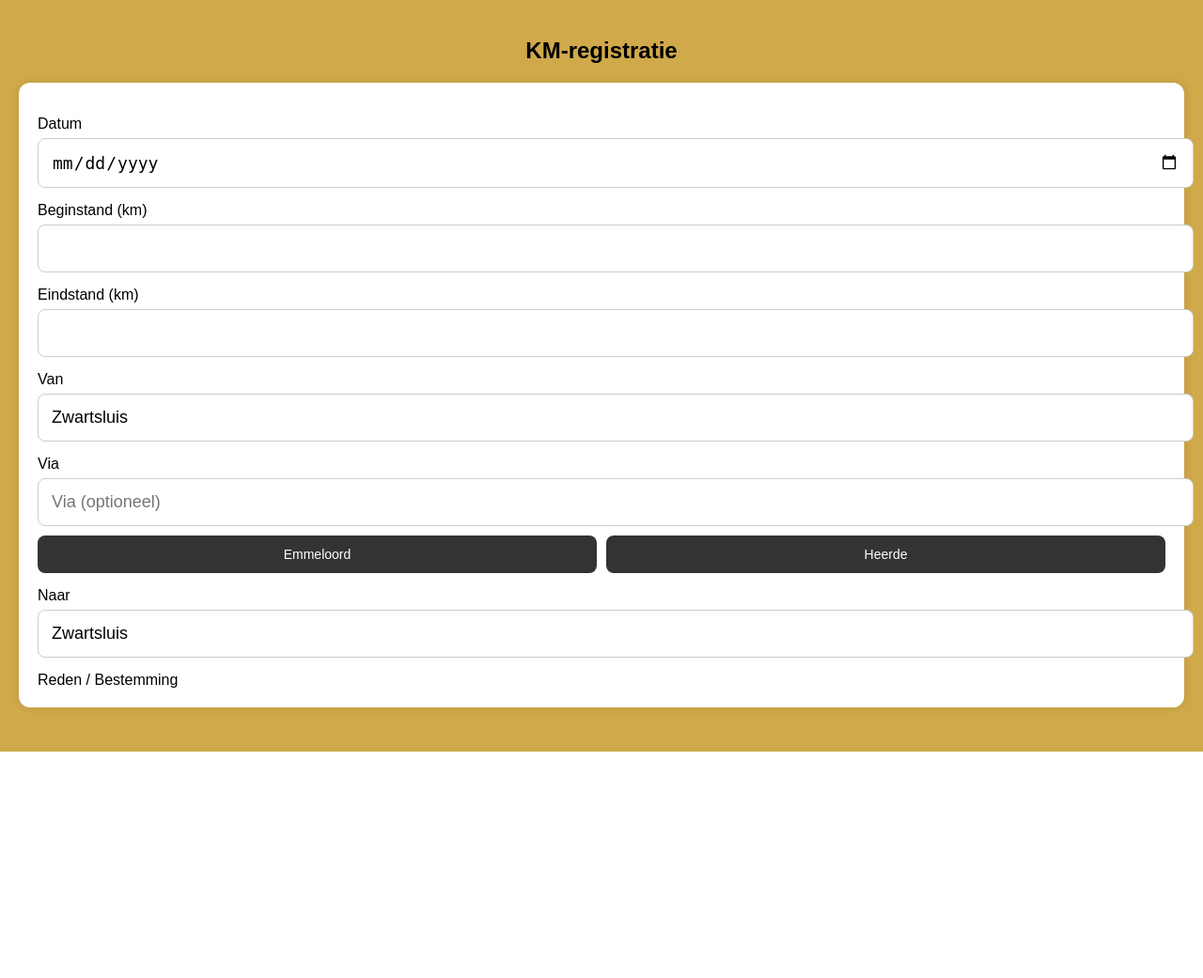
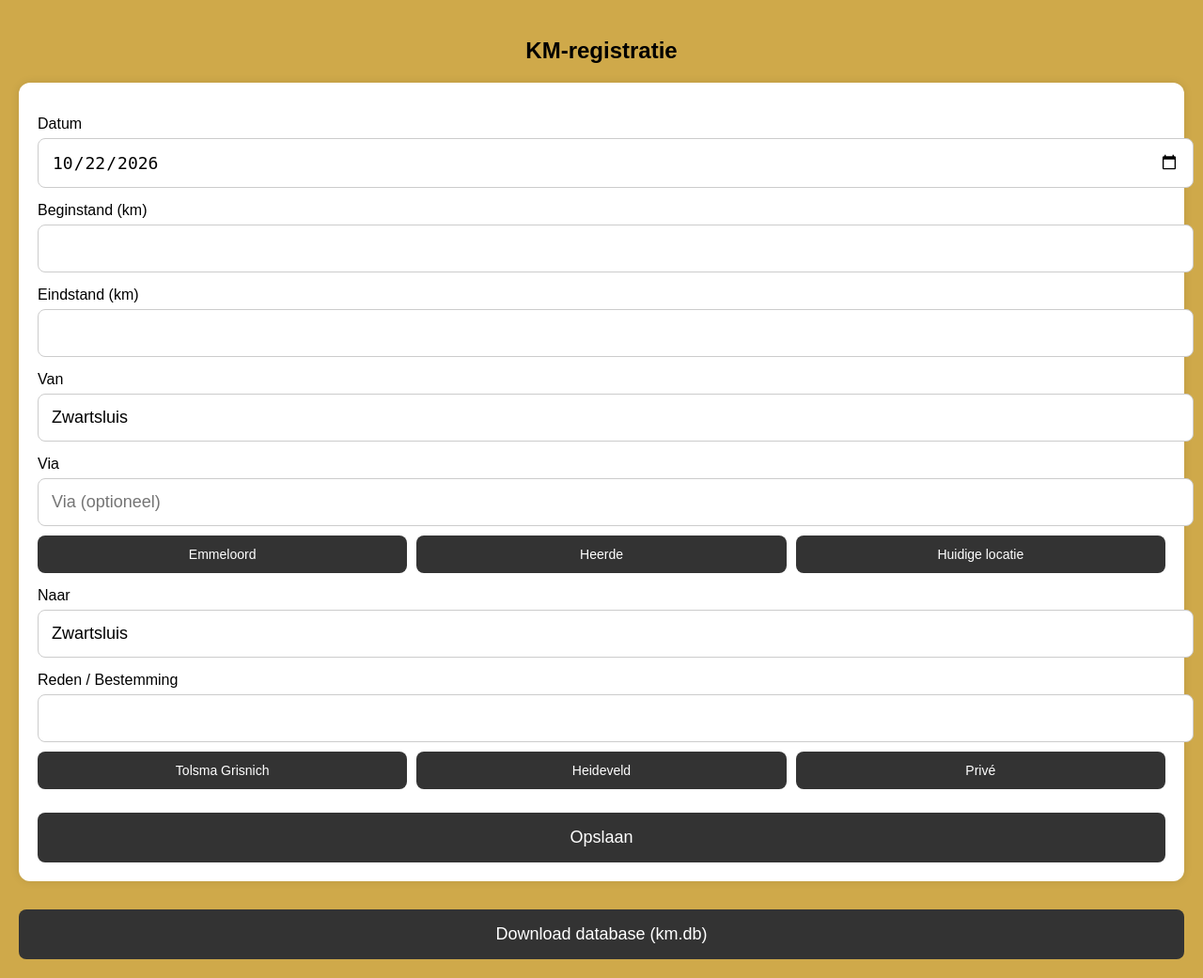
Before and after one commit to BJKuiken/kmapp, a Flask app: page / in a window 1280 px wide. Shown: the whole page at 94% size. Before the commit the page ends 800 px from the top, so only its background shows below. Run offline with Flask 3, Linux system fonts and the light colour scheme.

Commit message:
Update index.html

```diff
--- a/templates/index.html
+++ b/templates/index.html
@@ -13,6 +13,7 @@
         .btn-row { display: flex; gap: 10px; margin-top: 10px; }
         .quick-btn { flex: 1; padding: 12px; background: #333; color: white; border: none; border-radius: 8px; font-size: 14px; }
         button[type="submit"] { width: 100%; padding: 16px; margin-top: 25px; background: #333; color: white; font-size: 18px; border: none; border-radius: 8px; }
+        .download-btn { margin-top: 30px; padding: 16px; width: 100%; background: #333; color: white; font-size: 18px; border: none; border-radius: 8px; }
     </style>
 </head>
 <body>
@@ -20,6 +21,7 @@
 <h2>KM-registratie</h2>
 
 <form id="kmForm">
+
     <label>Datum</label>
     <input type="date" id="datum" name="datum" required>
 
@@ -33,14 +35,105 @@
     <input type="text" id="van" name="van" value="Zwartsluis" required>
 
     <label>Via</label>
-    <input type="text" id="via" name="via" value="" placeholder="Via (optioneel)">
+    <input type="text" id="via" name="via" placeholder="Via (optioneel)">
 
     <div class="btn-row">
         <button type="button" class="quick-btn" onclick="setVia('Emmeloord')">Emmeloord</button>
         <button type="button" class="quick-btn" onclick="setVia('Heerde')">Heerde</button>
+        <button type="button" class="quick-btn" onclick="getLocation()">Huidige locatie</button>
     </div>
 
     <label>Naar</label>
     <input type="text" id="naar" name="naar" value="Zwartsluis" required>
 
     <label>Reden / Bestemming</label>
+    <input type="text" id="reden" name="reden" required>
+
+    <div class="btn-row">
+        <button type="button" class="quick-btn" onclick="setReason('Tolsma Grisnich')">Tolsma Grisnich</button>
+        <button type="button" class="quick-btn" onclick="setReason('Heideveld')">Heideveld</button>
+        <button type="button" class="quick-btn" onclick="setReason('Privé')">Privé</button>
+    </div>
+
+    <button type="submit">Opslaan</button>
+</form>
+
+<!-- DOWNLOAD DATABASE KNOP (1x) -->
+<button class="download-btn" onclick="window.location.href='/download-db'">
+    Download database (km.db)
+</button>
+
+<script>
+// Datum automatisch op vandaag
+document.getElementById("datum").value = new Date().toISOString().split("T")[0];
+
+// Via-knoppen vullen + eindstand berekenen
+function setVia(text) {
+    document.getElementById("via").value = text;
+
+    const begin = Number(document.getElementById("begin").value);
+    if (!isNaN(begin) && text === "Emmeloord") {
+        document.getElementById("eind").value = begin + 50;
+    }
+}
+
+// Reden-knoppen vullen
+function setReason(text) {
+    document.getElementById("reden").value = text;
+}
+
+// Locatie ophalen
+function getLocation() {
+    if (!navigator.geolocation) {
+        alert("Locatie niet beschikbaar");
+        return;
+    }
+
+    navigator.geolocation.getCurrentPosition(success, error);
+}
+
+function success(position) {
+    const lat = position.coords.latitude;
+    const lon = position.coords.longitude;
+
+    // Locatie als coördinaten
+    document.getElementById("via").value = `${lat}, ${lon}`;
+
+    // Optioneel: plaatsnaam ophalen
+    fetch(`https://nominatim.openstreetmap.org/reverse?lat=${lat}&lon=${lon}&format=json`)
+        .then(r => r.json())
+        .then(data => {
+            const plaats =
+                data.address.city ||
+                data.address.town ||
+                data.address.village ||
+                data.address.hamlet ||
+                `${lat}, ${lon}`;
+
+            document.getElementById("via").value = plaats;
+        });
+}
+
+function error() {
+    alert("Kon locatie niet ophalen");
+}
+
+// Formulier versturen
+document.getElementById("kmForm").addEventListener("submit", async (e) => {
+    e.preventDefault();
+    const data = Object.fromEntries(new FormData(e.target));
+
+    const apiUrl = window.location.origin + "/api/km";
+
+    const response = await fetch(apiUrl, {
+        method: "POST",
+        headers: {"Content-Type": "application/json"},
+        body: JSON.stringify(data)
+    });
+
+    alert(response.ok ? "Rit opgeslagen!" : "Fout bij opslaan.");
+});
+</script>
+
+</body>
+</html>
```
